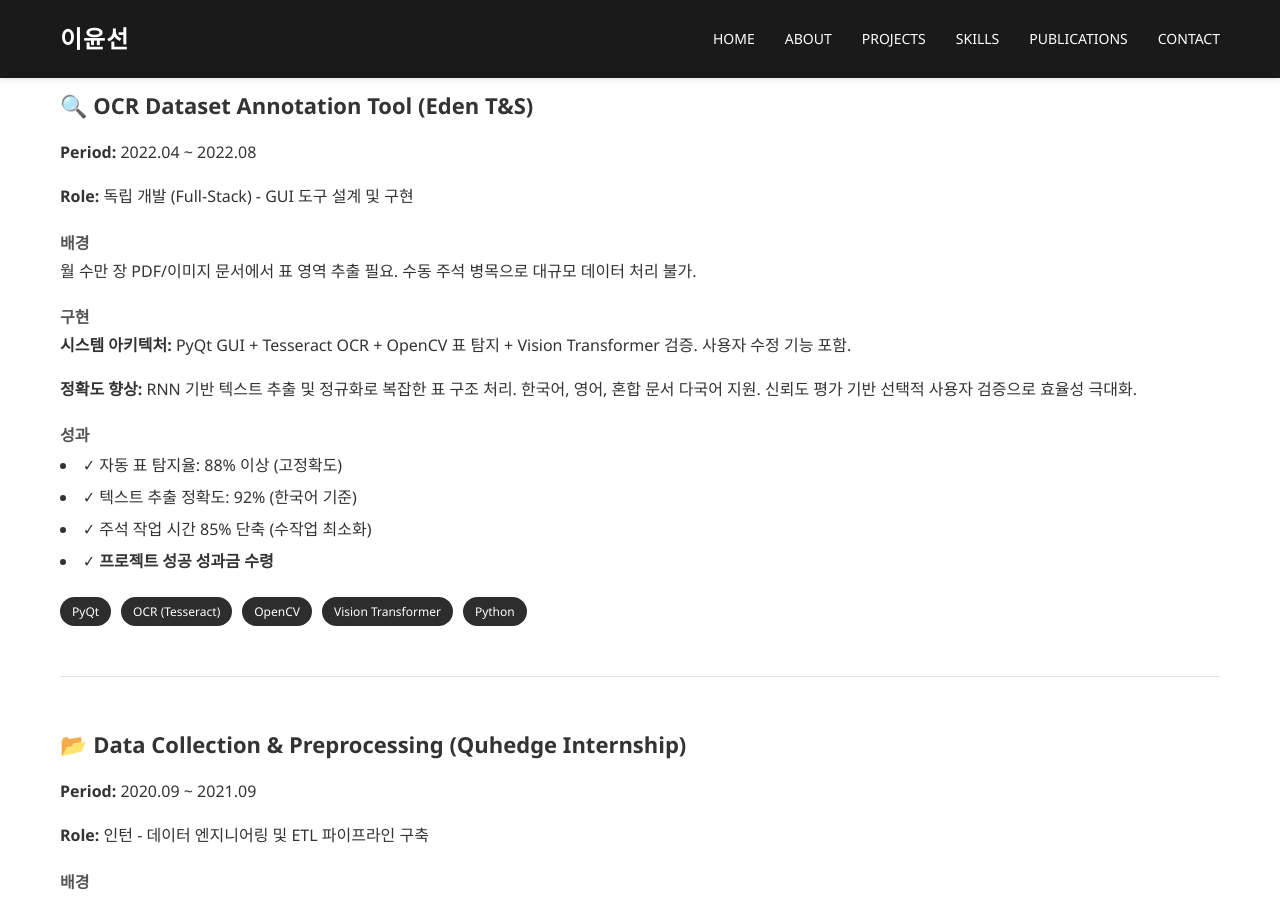
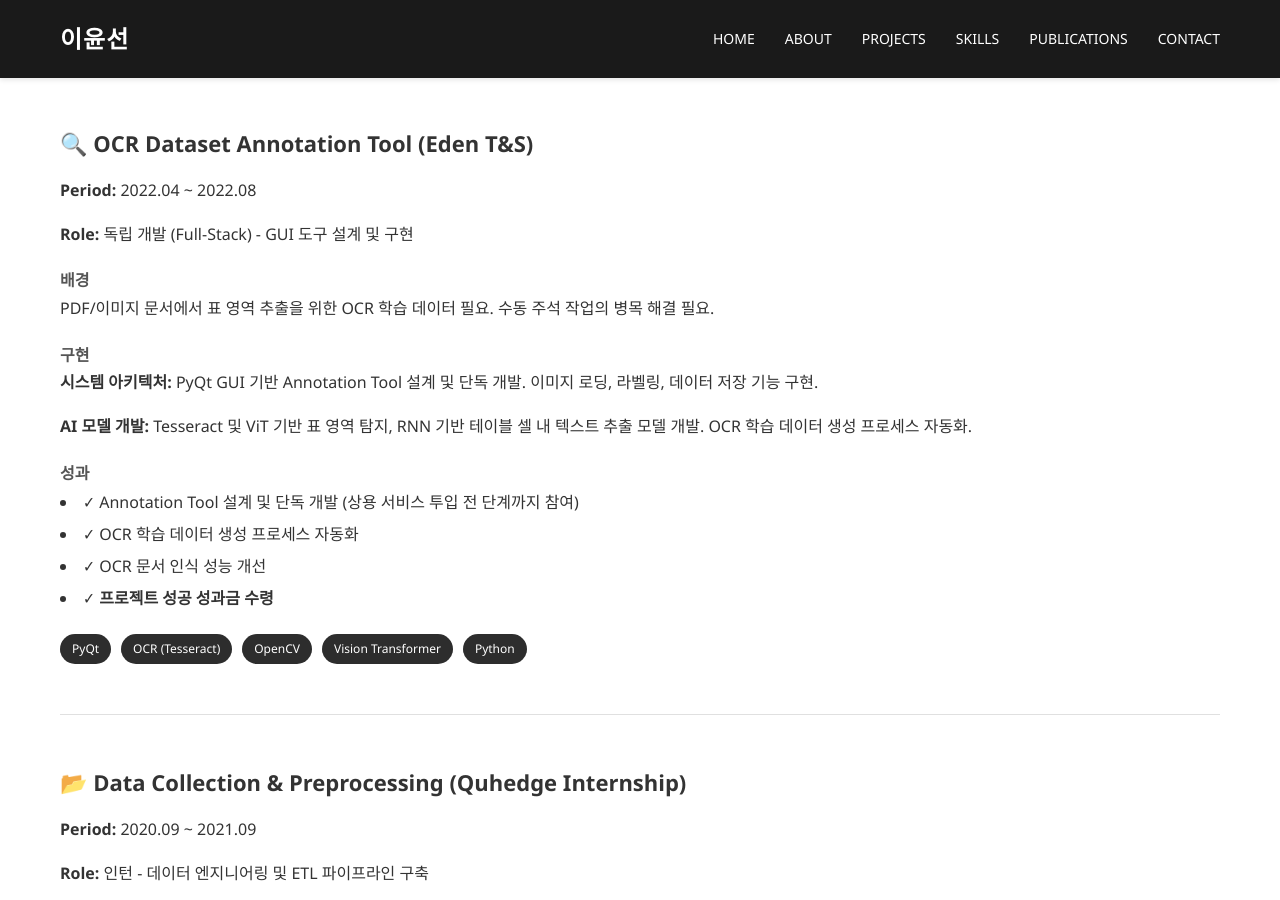
Before and after one commit to ckc5800/ckc5800.github.io, a Jekyll site: the page built from projects.html, in a window 1280 px wide and 900 px high, scrolled down 8238 px. Built offline with Jekyll 4.4.1, drawn with Linux system fonts in a browser that asks for light colours; some of the changed text lies outside the part shown.

Commit message:
Replace unverified metrics with actual work from original resume (0630)

```diff
--- a/about.html
+++ b/about.html
@@ -24,7 +24,7 @@ title: About
     <h3>주요 성과</h3>
     <ul style="list-style-position: inside; line-height: 1.9;">
         <li>🎤 <strong>TTS 서비스</strong> – 응답시간 85% 단축, 동시 채널 2배 확대</li>
-        <li>⚙️ <strong>MLOps 인프라</strong> – 배포시간 80% 단축, 20개+ 모델 자동화</li>
+        <li>⚙️ <strong>MLOps 인프라</strong> – 회사 최초 K8s 기반 AI 플랫폼 구축, 자동화 배포 체계 전환</li>
         <li>🔬 <strong>학술 연구</strong> – 논문 7편(제1저자), 특허 2건(제1발명자), 우수논문상</li>
     </ul>
 
--- a/index.html
+++ b/index.html
@@ -28,8 +28,8 @@ title: Home
 
         <div class="project-card">
             <h3>⚙️ MLOps 인프라</h3>
-            <p><strong>배포시간 >80% 단축</strong> (수 시간 → 5분)</p>
-            <p>Kubernetes 기반 자동화 배포 시스템 구축. 20개 이상 ML 모델 운영.</p>
+            <p><strong>회사 최초 Kubernetes 기반 AI 플랫폼 구축</strong></p>
+            <p>VM/수동 배포에서 컨테이너 기반 자동화 배포 체계로 전환. 20개 이상 ML 모델 운영.</p>
             <div class="tech-tags">
                 <span class="tech-tag">Kubernetes</span>
                 <span class="tech-tag">Docker</span>
--- a/projects.html
+++ b/projects.html
@@ -15,7 +15,8 @@ title: Projects
 
     <h4 style="margin-top: 20px; color: #555;">구현</h4>
     <p><strong>시스템 아키텍처:</strong> FastAPI WebSocket/REST 게이트웨이 + vLLM-Omni(Qwen3-TTS) 추론 엔진 + Redis 분산락 & 캐싱 + React 대시보드. 문장 단위 논리 청킹 및 WebSocket 스트리밍으로 TTFB 단축.</p>
-    <p><strong>성능 최적화:</strong> Pre-Normalization, CUDA Graph Warmup, 세마포어 동시성 제어로 GPU 메모리 극대화. Redis 캐싱으로 동일 문장 0ms 응답 구현. 5가지 엔지니어링 문제 해결 (팝 노이즈, GC 누수, 세션 탈취, ITN 토크나이저, CPU 병목).</p>
+    <p><strong>성능 최적화:</strong> H100/L40S GPU 추론 환경 구성, FP8 양자화, executor backend 최적화 및 concurrency tuning으로 추론 처리량 개선. Pre-Normalization, CUDA Graph Warmup, 세마포어 동시성 제어로 GPU 메모리 극대화. Redis 캐싱으로 동일 문장 0ms 응답 구현. 5가지 엔지니어링 문제 해결 (팝 노이즈, GC 누수, 세션 탈취, ITN 토크나이저, CPU 병목).</p>
+    <p><strong>기능 확장:</strong> ICL(In-Context Learning) 기반 음성복제 기능 구현. OpenAI TTS API 호환 인터페이스 및 기존 WebSocket 프로토콜 호환 레이어 개발. Redis 기반 Atomic quota, 분산락, Circuit Breaker 등 장애 대응 로직 개발.</p>
 
     <h4 style="margin-top: 20px; color: #555;">성과 (KPI)</h4>
     <ul style="list-style-position: inside; line-height: 2;">
@@ -210,14 +211,12 @@ title: Projects
 
     <h4 style="margin-top: 20px; color: #555;">구현</h4>
     <p><strong>모델 개발:</strong> YOLOv5/v8 기반 전차 탐지 모델. 다양한 조도, 각도, 배경 시나리오 강건성 확보를 위한 데이터 증강 및 하이퍼파라미터 튜닝.</p>
-    <p><strong>프로덕션 최적화:</strong> TensorRT 양자화로 추론 속도 극대화. CUDA 최적화 및 배치 처리로 GPU 활용률 70% 달성. 엣지 디바이스 실시간 처리 가능.</p>
+    <p><strong>모델 학습 및 검증:</strong> 국방 도메인 데이터 기반 학습 및 성능 검증. 다양한 환경 시나리오에서의 탐지 강건성 확보.</p>
 
     <h4 style="margin-top: 20px; color: #555;">성과</h4>
     <ul style="list-style-position: inside; line-height: 2;">
-        <li>✓ 탐지 정확도: mAP 85% 이상 (국방 도메인 데이터)</li>
-        <li>✓ 실시간 추론 속도: 30+ FPS (GPU 활용률 70%)</li>
-        <li>✓ 자동화로 인한 분석 시간 80% 단축</li>
-        <li>✓ 엣지 디바이스 배포 가능 (Jetson Xavier 등)</li>
+        <li>✓ YOLO 기반 전차 탐지 모델 개발 완료</li>
+        <li>✓ 데이터 증강 및 하이퍼파라미터 튜닝으로 탐지 강건성 확보</li>
     </ul>
 
     <div class="tech-tags" style="margin-top: 20px;">
@@ -271,12 +270,12 @@ title: Projects
 
     <h4 style="margin-top: 20px; color: #555;">구현</h4>
     <p><strong>모델 개발:</strong> Latent Diffusion 노이즈 스케줄 + 조건부 생성 + LoRA 파인튜닝. 국방 이미지의 스타일, 배경, 객체 특성 학습으로 현실성 높은 합성 데이터 생성.</p>
-    <p><strong>검증 및 평가:</strong> 합성 데이터를 실제 모델 학습에 적용하여 검증. FID Score 기준 90% 이상 유사도 달성.</p>
+    <p><strong>검증 및 평가:</strong> 합성 데이터를 실제 모델 학습에 적용하여 유효성 검증.</p>
 
     <h4 style="margin-top: 20px; color: #555;">성과</h4>
     <ul style="list-style-position: inside; line-height: 2;">
-        <li>✓ <strong>우수 논문상 수상:</strong> "국방 데이터 확보를 위한 생성 모델 Latent Diffusion" (한국국방기술학회 2023)</li>
-        <li>✓ 데이터 생성 자동화: 수천 장의 합성 데이터 자동 생성</li>
+        <li>✓ <strong>우수 논문상 수상:</strong> "국방 데이터 확보를 위한 생성 모델 Latent Diffusion" (한국국방기술학회 2023.11)</li>
+        <li>✓ 합성 데이터 생성 자동화 파이프라인 구축</li>
         <li>✓ 추가 논문: "GAN을 활용한 데이터 생성 연구 동향" (한국항공우주학회 2023)</li>
     </ul>
 
@@ -305,17 +304,17 @@ title: Projects
     <p><strong>Role:</strong> 독립 개발 (Full-Stack) - GUI 도구 설계 및 구현</p>
 
     <h4 style="margin-top: 20px; color: #555;">배경</h4>
-    <p>월 수만 장 PDF/이미지 문서에서 표 영역 추출 필요. 수동 주석 병목으로 대규모 데이터 처리 불가.</p>
+    <p>PDF/이미지 문서에서 표 영역 추출을 위한 OCR 학습 데이터 필요. 수동 주석 작업의 병목 해결 필요.</p>
 
     <h4 style="margin-top: 20px; color: #555;">구현</h4>
-    <p><strong>시스템 아키텍처:</strong> PyQt GUI + Tesseract OCR + OpenCV 표 탐지 + Vision Transformer 검증. 사용자 수정 기능 포함.</p>
-    <p><strong>정확도 향상:</strong> RNN 기반 텍스트 추출 및 정규화로 복잡한 표 구조 처리. 한국어, 영어, 혼합 문서 다국어 지원. 신뢰도 평가 기반 선택적 사용자 검증으로 효율성 극대화.</p>
+    <p><strong>시스템 아키텍처:</strong> PyQt GUI 기반 Annotation Tool 설계 및 단독 개발. 이미지 로딩, 라벨링, 데이터 저장 기능 구현.</p>
+    <p><strong>AI 모델 개발:</strong> Tesseract 및 ViT 기반 표 영역 탐지, RNN 기반 테이블 셀 내 텍스트 추출 모델 개발. OCR 학습 데이터 생성 프로세스 자동화.</p>
 
     <h4 style="margin-top: 20px; color: #555;">성과</h4>
     <ul style="list-style-position: inside; line-height: 2;">
-        <li>✓ 자동 표 탐지율: 88% 이상 (고정확도)</li>
-        <li>✓ 텍스트 추출 정확도: 92% (한국어 기준)</li>
-        <li>✓ 주석 작업 시간 85% 단축 (수작업 최소화)</li>
+        <li>✓ Annotation Tool 설계 및 단독 개발 (상용 서비스 투입 전 단계까지 참여)</li>
+        <li>✓ OCR 학습 데이터 생성 프로세스 자동화</li>
+        <li>✓ OCR 문서 인식 성능 개선</li>
         <li>✓ <strong>프로젝트 성공 성과금 수령</strong></li>
     </ul>
 
```
